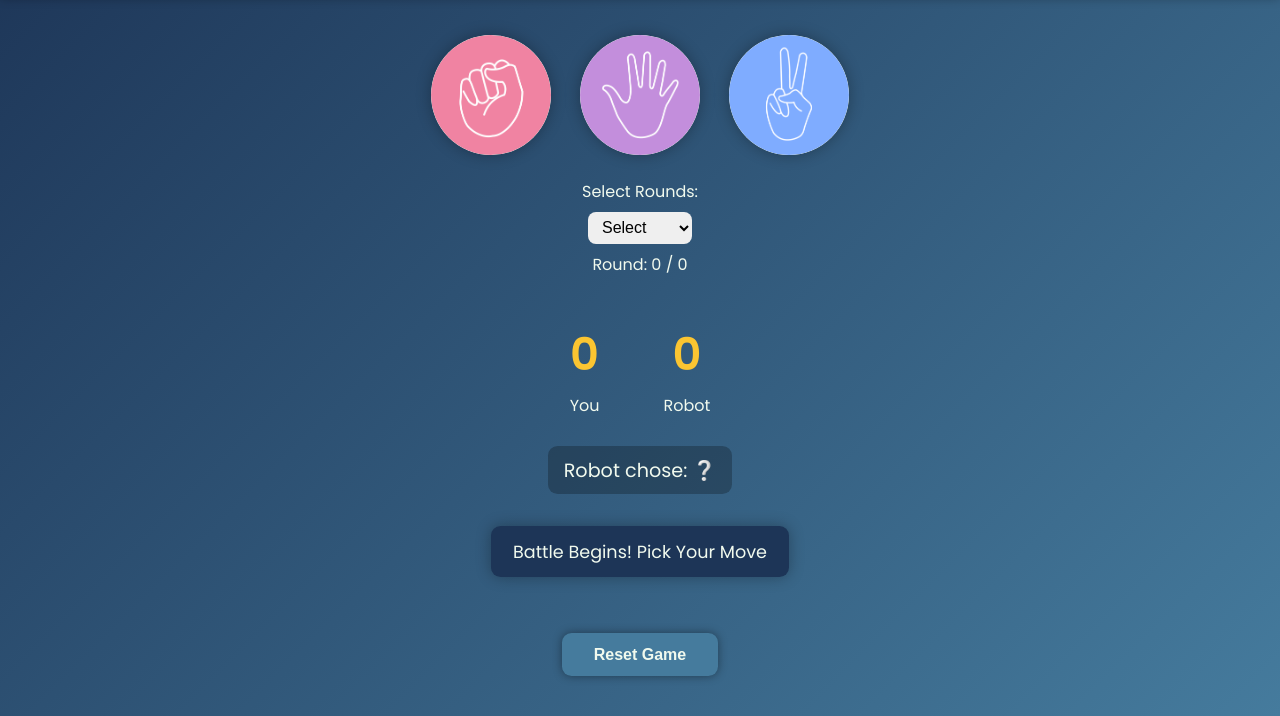
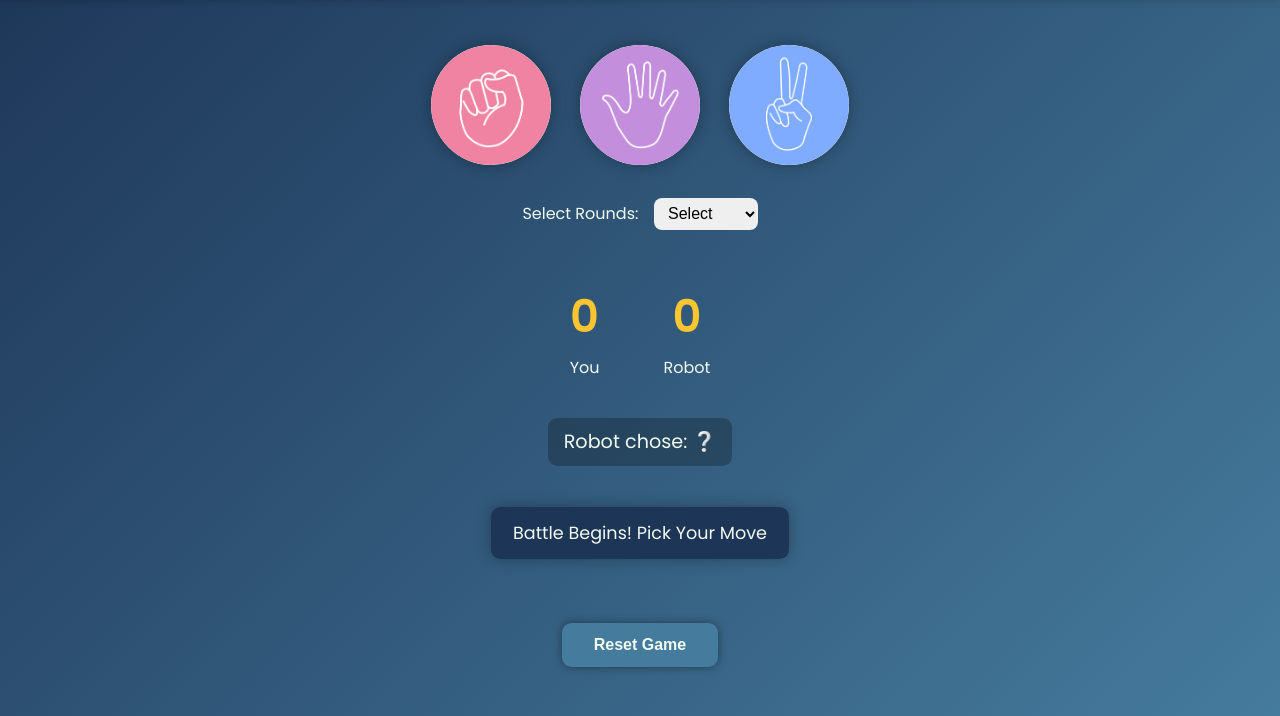
Before and after one commit to memon-gulam-45/RPS-Modern, a plain HTML site: page index.html in a window 1280 px wide. Both pictures are taken after a click on the button "Reset Game". Shown: the part 84-800 px from the top of the page. Drawn offline with Linux system fonts and the light colour scheme.

Commit message:
Improve Gameplay Enhancement

```diff
--- a/index.html
+++ b/index.html
@@ -28,7 +28,7 @@
         </div>
       </div>
 
-      <div class="rounds-container">
+      <div class="rounds-container" id="rounds-container">
         <label for="rounds-select">Select Rounds: </label>
         <select id="rounds-select">
           <option>Select</option>
@@ -36,8 +36,9 @@
           <option value="5">Best of 5</option>
           <option value="7">Best of 7</option>
         </select>
-        <p id="current-round">Round: 0</p>
       </div>
+
+      <p id="current-round" style="display: none">Round: 0</p>
 
       <div class="score-board">
         <div class="score">
--- a/script.js
+++ b/script.js
@@ -112,6 +112,8 @@ const resetGame = () => {
   updateRoundDisplay();
   updateMsg("Battle Begins! Pick Your Move", "draw");
   endMsg.innerText = "";
+  document.getElementById("rounds-container").style.display = "flex";
+  document.getElementById("current-round").style.display = "none";
 };
 
 roundsSelect.addEventListener("change", () => {
@@ -120,11 +122,17 @@ roundsSelect.addEventListener("change", () => {
   if (selectedValue && selectedValue !== "Select") {
     totalRounds = parseInt(selectedValue);
     resetGame();
+
+    document.getElementById("rounds-container").style.display = "none";
+    document.getElementById("current-round").style.display = "block";
   } else {
     totalRounds = 0;
     currentRound = 0;
     updateRoundDisplay();
     updateMsg("Please select number of rounds to start!", "draw");
+
+    document.getElementById("rounds-container").style.display = "flex";
+    document.getElementById("current-round").style.display = "none";
   }
 });
 
--- a/style.css
+++ b/style.css
@@ -75,13 +75,14 @@ main {
 }
 
 .rounds-container {
+  display: flex;
+  align-items: center;
+  justify-content: center;
+  gap: 1rem;
   margin-bottom: 1rem;
+  flex-wrap: wrap;
   font-size: 1rem;
   color: #f1faee;
-  display: flex;
-  flex-direction: column;
-  align-items: center;
-  gap: 0.5rem;
 }
 
 #rounds-select {
```
